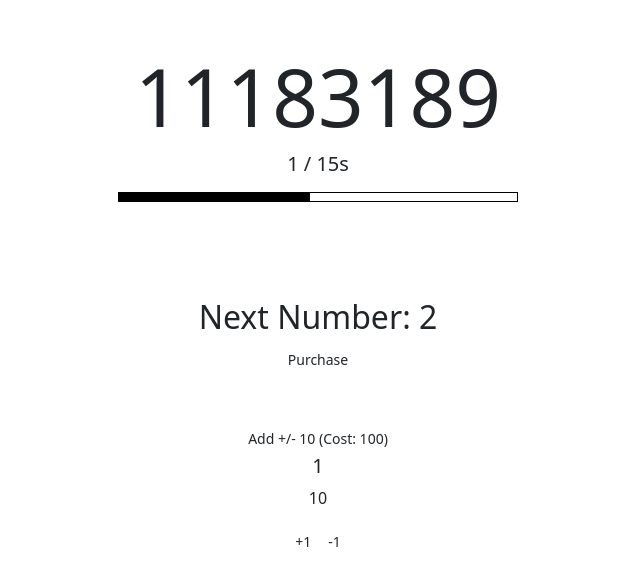
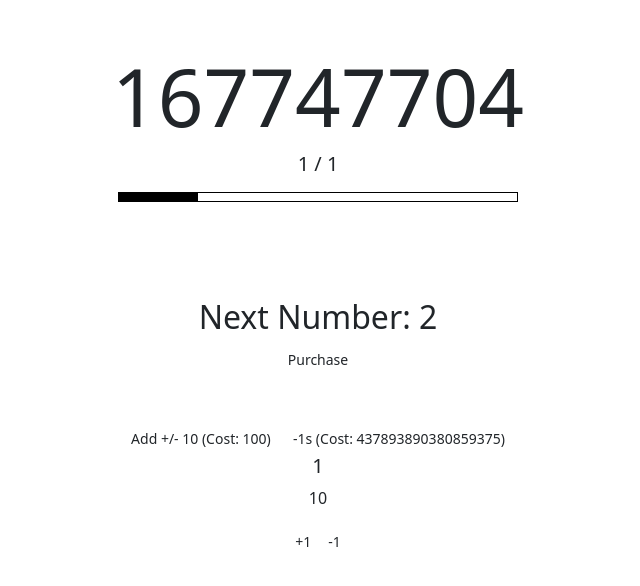
Before and after one commit to isaacpradford/simple, a Django app: page / in a window 1280 px wide. Shown: the part 70-656 px from the top of the page, without its empty margins (322-962 px from the left). Run offline with Django 5.2, Linux system fonts and the light colour scheme; a user stored in the database is signed in; tables that the repository leaves empty hold one stand-in row (values such as "Sample post").

Commit message:
Added timer purchases

```diff
--- a/backend/app/forms.py
+++ b/backend/app/forms.py
@@ -1,6 +1,6 @@
 from django import forms
 from decimal import Decimal
-from .models import Score, Number
+from .models import Number
 
 from django.contrib.auth.models import User
 from django.contrib.auth.forms import UserCreationForm
--- a/backend/app/models.py
+++ b/backend/app/models.py
@@ -1,6 +1,10 @@
 from django.db import models
 from django.utils import timezone
 from django.contrib.auth.models import User
+
+# class Game(models.Model):
+#     user = models.ForeignKey(User, on_delete=models.CASCADE, related_name="games")
+#     created_at = models.DateTimeField(auto_now_add=True)
 
 
 class Score(models.Model):
@@ -8,7 +12,7 @@ class Score(models.Model):
     score_value = models.DecimalField(max_digits=500, decimal_places=0, default=1)
     increment = models.DecimalField(max_digits=500, decimal_places=0, default=1)
 
-    time_increment = models.DecimalField(decimal_places=10, max_digits=100, default=30) # starts the user every 30s
+    time_increment = models.IntegerField(default=15) # starts the user every 30s
     purchased_buttons = models.IntegerField(default=1)
     last_updated = models.DateTimeField(default=timezone.now)
 
--- a/backend/app/templates/app/home.html
+++ b/backend/app/templates/app/home.html
@@ -26,8 +26,10 @@
 <div class="d-flex flex-column justify-content-center align-items-center p-5">
   <h1 class="display-1"><span id="user-score"></span></h1>
   <h5>
-    <span id="user-increment">{{user.score.increment}} / 15s</span>
+    <span id="user-increment">{{user.score.increment}} / </span>
+    <span id="time-increment">{{ user.score.time_increment }}</span>
   </h5>
+
   <h2><span id="increment-countdown"></span></h2>
 
   <div style="height: 10px; width: 400px" class="position-relative" id="timer">
@@ -52,9 +54,13 @@
   </button>
 </div>
 
-<button id="purchase-next-button" class="btn btn-sm">
-  Add +/- {{ next_button }} (Cost: {{ next_button_cost }})
-</button>
+<div>
+  <button id="purchase-next-button" class="btn btn-sm">
+    Add +/- {{ next_button }} (Cost: {{ next_button_cost }})
+  </button>
+
+  <button id="purchase-next-second" class="btn btn-sm"> -1s (Cost:<span id="next-second-cost"> {{ next_second_cost }}</span>)</button>
+</div>
 
 <ul id="number-list" class="d-flex flex-row flex-wrap gap-2 p-0">
   {% for number in numbers %}
@@ -92,33 +98,6 @@
           {% endfor %}
         </div>
       </div>
-
-      <!-- <button
-        data-action="increase"
-        data-id="{{ number.id }}"
-        data-amount="10"
-        class="update-button btn btn-sm"
-      >
-        +10
-      </button> -->
-      <!-- <div class="d-flex flex-row btn-group">
-        <button
-          data-action="decrease"
-          data-id="{{ number.id }}"
-          data-amount="1"
-          class="update-button btn btn-sm"
-        >
-          -1
-        </button>
-        <button
-          data-action="decrease"
-          data-id="{{ number.id }}"
-          data-amount="10"
-          class="update-button btn btn-sm"
-        >
-          -10
-        </button>
-      </div> -->
     </div>
   </li>
   {% endfor %}
@@ -126,7 +105,8 @@
 
 <script>
   const csrfToken = document.querySelector('meta[name="csrf-token"]').content;
-  const updateInterval = 15 * 1000; // 1500 ms
+  let time = document.getElementById('time-increment').textContent;
+  const updateInterval = time * 1000; // users time increment in ms
   let lastScoreUpdate = Date.now();
 
   function playMessageAnimation(success, button, message) {
@@ -161,7 +141,35 @@
     }, 2000);
   }
 
-  // Display and show purchased buttons (increments of 1^10x)
+  // Purchase Time
+  document.getElementById("purchase-next-second").addEventListener('click', async (e) => {
+    try {
+      const response = await fetch("{% url 'purchase_time'%}", {
+        method: "POST",
+        headers: {
+          "X-CSRFToken": csrfToken,
+            "Content-Type": "application/json",
+        }
+      })
+
+      const data = await response.json();
+
+      if (data.success) {
+        document.getElementById("user-score").textContent = data.new_score;
+        document.getElementById("time-increment").textContent = data.new_timer;
+        document.getElementById("next-second-cost").textContent = data.new_timer_cost;
+        time = data.new_timer;
+        playMessageAnimation(data.success, document.getElementById("purchase-next-second"), data.message);
+      } else {
+        playMessageAnimation(data.success, document.getElementById("purchase-next-second"), data.message);
+      }
+
+    } catch (err) {
+      playMessageAnimation(false, document.getElementById("purchase-next-second"), err);
+    }
+  })
+
+  // Purchase Button: Display and show purchased buttons (increments of 1^10x)
   document
     .getElementById("purchase-next-button")
     .addEventListener("click", async (e) => {
@@ -216,7 +224,7 @@
       } catch (err) {}
     });
 
-  // Add event listeners to all the numbers and their buttons
+  // Purchase quantity: Add event listeners to all the numbers and their buttons
   document
     .getElementById("number-list")
     .addEventListener("click", async (e) => {
@@ -242,7 +250,7 @@
         if (data.success) {
           document.getElementById("user-score").textContent = data.new_score;
           document.getElementById("user-increment").textContent =
-            data.new_increment + " / 15s";
+            data.new_increment + " /";
           button.closest("li").querySelector("p").textContent =
             data.new_quantity;
           playMessageAnimation(data.success, e.target, data.message);
@@ -254,7 +262,7 @@
       }
     });
 
-  // Purchase the next number available
+  // Purchase Number: Purchase the next number available
   const buttonAmounts = JSON.parse("{{ buttons|safe|escapejs }}");
   document
     .getElementById("purchase-next-number")
@@ -274,7 +282,7 @@
           playMessageAnimation(data.success, e.target, data.message);
           document.getElementById("user-score").textContent = data.new_score;
           document.getElementById("user-increment").textContent =
-            data.new_increment + " / 15s";
+            data.new_increment + " / ";
           document.getElementById("next-number").textContent =
             data.next_purchase;
 
@@ -346,7 +354,7 @@
         document.getElementById("user-score").textContent = data.score;
         document.getElementById(
           "user-increment"
-        ).textContent = `${data.increment} / 15s`;
+        ).textContent = `${data.increment} / `;
         lastScoreUpdate = Date.now();
       });
   }
@@ -361,7 +369,7 @@
   }
 
   updateScore();
-  setInterval(updateScore, updateInterval); // Update score once every 15s
+  setInterval(updateScore, updateInterval); // Update score once every time increment
   setInterval(updateTimer, 200); // Update the timer every 1s
 </script>
 
--- a/backend/app/urls.py
+++ b/backend/app/urls.py
@@ -13,6 +13,7 @@ urlpatterns = [
     path("numbers/<int:number_id>/decrease/<int:amount>/", views.decrease_quantity, name="decrease_quantity"),
 
     path("button/purchase_button/", views.purchase_button, name="purchase_button"),
+    path("timer/purchase_time/", views.purchase_time, name="purchase_time"),
 
     path("api/predicted_score", views.get_predicted_score, name="predicted_score")
 
--- a/backend/app/views.py
+++ b/backend/app/views.py
@@ -14,17 +14,23 @@ from .serializers import UserSerializer, ScoreSerializer, NumberSerializer
 from .forms import UserLoginForm, UserRegistrationForm, PurchaseNumberForm
 from .models import Score, Number
 
+
 def update_score_if_needed(request):
     if request.user.is_authenticated and hasattr(request.user, "score"):
         score = request.user.score
         now = timezone.now()
         elapsed = (now - score.last_updated).total_seconds()
 
-        if elapsed >=15:
-            ticks = int (elapsed // 15)
+        if elapsed >= score.time_increment:
+            ticks = int(elapsed // score.time_increment)
             score.score_value += score.increment * ticks
-            score.last_updated += timedelta(seconds=15 * ticks)
+            score.last_updated += timedelta(seconds=score.time_increment * ticks)
             score.save()
+
+def calculate_next_second_cost(current_timer):
+    new_timer = current_timer - 1
+    new_cost = ((15 - new_timer)) ** (15 - new_timer)
+    return new_cost
 
 
 def login_view(request):
@@ -74,38 +80,19 @@ def register_view(request):
     return render(request, "registration/register.html", {"form": form})
 
 
-# Form to purchase a new number
+# render the home page
 @login_required(login_url="/login/")
 @transaction.atomic  # ensures all functions finish or don't run at all
 def render_home(request):
     form = PurchaseNumberForm(request.POST or None, user=request.user)
     numbers = request.user.numbers.order_by("-integer")
-    buttons = [10 ** i for i in range(request.user.score.purchased_buttons)]
+    buttons = [10**i for i in range(request.user.score.purchased_buttons)]
     next_button = max(n for n in buttons) * 10
     next_button_cost = next_button * 10
+    time_increment = request.user.score.time_increment
+    next_second_cost = calculate_next_second_cost(time_increment)
+
     update_score_if_needed(request)
-
-    if request.method == "POST" and form.is_valid():
-        next_integer = form.cleaned_data["next_integer"]
-        total_cost = form.cleaned_data["total_cost"]
-
-        # Deduct score
-        score = request.user.score
-        score.score_value -= total_cost
-        score.save()
-
-        # Add or update the Number
-        number, created = Number.objects.get_or_create(
-            user=request.user, integer=next_integer, defaults={"quantity": 1}
-        )
-        if not created:
-            number.quantity += 1
-            number.save()
-
-        score.increment = sum(n.integer * n.quantity for n in numbers)
-        score.save()
-
-        return redirect("/")
 
     return render(
         request,
@@ -116,9 +103,12 @@ def render_home(request):
             "buttons": buttons,
             "next_button": next_button,
             "next_button_cost": next_button_cost,
+            "time_increment": time_increment,
+            "next_second_cost": next_second_cost,
             "last_updated": request.user.score.last_updated,
         },
     )
+
 
 @login_required
 @require_POST
@@ -126,12 +116,14 @@ def render_home(request):
 def purchase_number(request):
     update_score_if_needed(request)
     user_numbers = request.user.numbers.all()
-    next_number =  max(n.integer for n in user_numbers) * 2
+    next_number = max(n.integer for n in user_numbers) * 2
     cost = next_number * 2
     score = request.user.score
 
     if request.user.score.score_value < cost:
-        return JsonResponse({"success": False, "message": "Not enough points!"}, status=400)
+        return JsonResponse(
+            {"success": False, "message": "Not enough points!"}, status=400
+        )
     else:
         score.score_value -= cost
         score.increment += next_number
@@ -140,31 +132,19 @@ def purchase_number(request):
         number = Number.objects.create(user=request.user, integer=next_number)
         number.save()
 
-        return JsonResponse({
-            "success": True,
-            "message": '+' + str(next_number),
-            "new_score": str(score.score_value),
-            "new_increment": str(score.increment),
-            "new_number": str(number.integer),
-            "number_id": number.id,
-            "next_purchase": str(cost),
-        })
+        return JsonResponse(
+            {
+                "success": True,
+                "message": "+" + str(next_number),
+                "new_score": str(score.score_value),
+                "new_increment": str(score.increment),
+                "new_number": str(number.integer),
+                "time_increment": score.time_increment,
+                "number_id": number.id,
+                "next_purchase": str(cost),
+            }
+        )
 
-
-# Get the estimated score
-@login_required(login_url="/login/")
-def get_predicted_score(request):
-    update_score_if_needed(request)
-    score = request.user.score
-    elapsed = (timezone.now() - score.last_updated).total_seconds()
-    increments = elapsed // 15
-    predicted_score = score.score_value + score.increment * Decimal(increments)
-
-    return JsonResponse({
-        "score": str(predicted_score),
-        "increment": str(score.increment),
-        "last_updated": score.last_updated.isoformat()
-    })
 
 @login_required(login_url="/login/")
 @require_POST
@@ -172,7 +152,9 @@ def get_predicted_score(request):
 def increase_quantity(request, number_id, amount):
     update_score_if_needed(request)
     number = get_object_or_404(Number, id=number_id, user=request.user)
-    cost = number.integer * amount * 2  # Cost of any number is twice it's own size
+    cost = (
+        number.integer * amount
+    )  # The cost of increasing number quantity is 1x it's size
     score = request.user.score
 
     if score.score_value >= cost:
@@ -186,13 +168,18 @@ def increase_quantity(request, number_id, amount):
         score.increment = sum(n.integer * n.quantity for n in numbers)
         score.save()
 
-        return JsonResponse({
-            "success": True,
-            "message": "+" + str(amount),
-            "new_quantity": number.quantity,
-            "new_score": str(score.score_value),
-            "new_increment": str(score.increment) # Return strings so that Javascript doesn't ruin big numbers
-        })
+        return JsonResponse(
+            {
+                "success": True,
+                "message": "+" + str(amount),
+                "new_quantity": number.quantity,
+                "new_score": str(score.score_value),
+                "new_increment": str(
+                    score.increment
+                ),  # Return strings so that Javascript doesn't ruin big numbers
+                "time_increment": score.time_increment,
+            }
+        )
 
     return JsonResponse({"success": False, "message": "Not enough points!"}, status=400)
 
@@ -202,7 +189,9 @@ def increase_quantity(request, number_id, amount):
 def decrease_quantity(request, number_id, amount):
     update_score_if_needed(request)
     number = get_object_or_404(Number, id=number_id, user=request.user)
-    cost = number.integer * amount * 2  # The cost of any number is twice it's own size
+    cost = (
+        number.integer * amount
+    )  # The cost of increasing number quantity is 1x it's size
     score = request.user.score
 
     if number.quantity - amount >= 0:
@@ -216,13 +205,16 @@ def decrease_quantity(request, number_id, amount):
         score.increment = sum(n.integer * n.quantity for n in numbers)
         score.save()
 
-        return JsonResponse({
-            "success": True,
-            "message": "-" + str(amount),
-            "new_quantity": number.quantity,
-            "new_score": str(score.score_value),
-            "new_increment": str(score.increment)
-        })
+        return JsonResponse(
+            {
+                "success": True,
+                "message": "-" + str(amount),
+                "new_quantity": number.quantity,
+                "new_score": str(score.score_value),
+                "new_increment": str(score.increment),
+                "time_increment": score.time_increment,
+            }
+        )
     else:
         return JsonResponse({"success": False, "message": "Need more!"}, status=400)
 
@@ -241,9 +233,73 @@ def purchase_button(request):
     score.purchased_buttons += 1
     score.save()
 
-    return JsonResponse({
-        "success": True,
-        "new_score": str(score.score_value),
-        "new_button_amount": 10 ** score.purchased_buttons,
-        "message": f"Unlocked +/- {10 ** score.purchased_buttons}"
-    })
+    return JsonResponse(
+        {
+            "success": True,
+            "new_score": str(score.score_value),
+            "new_button_amount": 10**score.purchased_buttons,
+            "message": f"Unlocked +/- {10 ** score.purchased_buttons}",
+        }
+    )
+
+
+@login_required(login_url="/login/")
+@transaction.atomic
+def purchase_time(request):
+    score = request.user.score
+    current_timer = score.time_increment
+    cost = calculate_next_second_cost(current_timer)
+    next_timer_cost = calculate_next_second_cost(current_timer - 1)
+
+    print(cost)
+
+    if current_timer == 5:
+        return JsonResponse(
+            {
+                "success": False,
+                "message": "Can't go any smaller!",
+            }
+        )
+
+    if score.score_value >= cost:
+        score.time_increment -= 1
+        score.score_value -= cost
+        score.save()
+
+
+        return JsonResponse(
+            {
+                "success": True,
+                "message": "-1 second",
+                "new_score": str(score.score_value),
+                "new_timer": str(score.time_increment),
+                "new_timer_cost": str(next_timer_cost),
+            }
+        )
+
+    else:
+        return JsonResponse(
+            {
+                "success": False,
+                "message": "Need more points!",
+            }
+        )
+
+
+# Get the estimated score
+@login_required(login_url="/login/")
+def get_predicted_score(request):
+    update_score_if_needed(request)
+    score = request.user.score
+    elapsed = (timezone.now() - score.last_updated).total_seconds()
+    increments = elapsed // score.time_increment
+    predicted_score = score.score_value + score.increment * Decimal(increments)
+
+    return JsonResponse(
+        {
+            "score": str(predicted_score),
+            "increment": str(score.increment),
+            "last_updated": score.last_updated.isoformat(),
+            "time_increment": score.time_increment,
+        }
+    )
```
Also changed, not shown: backend/app/migrations/0008_alter_score_time_increment.py (added), backend/app/migrations/0009_alter_score_time_increment.py (added), backend/app/migrations/0010_alter_score_time_increment.py (added).
